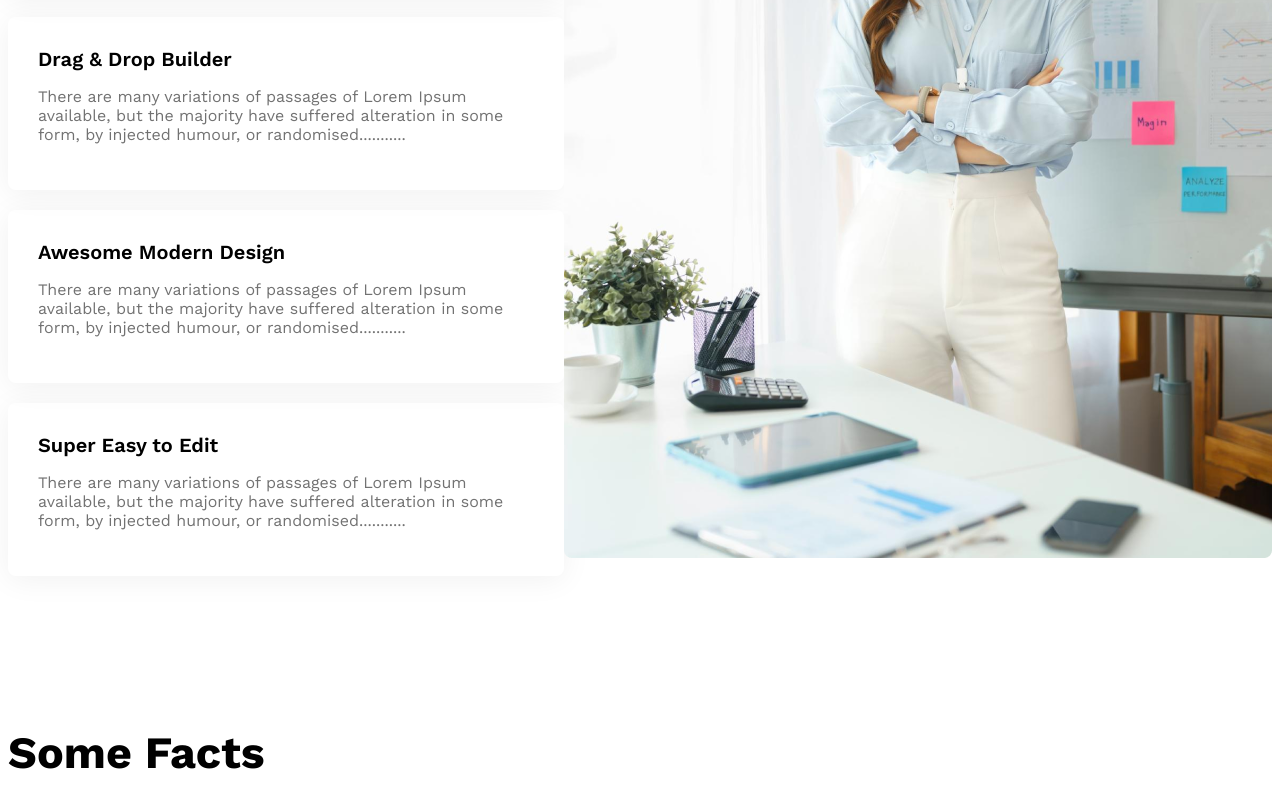
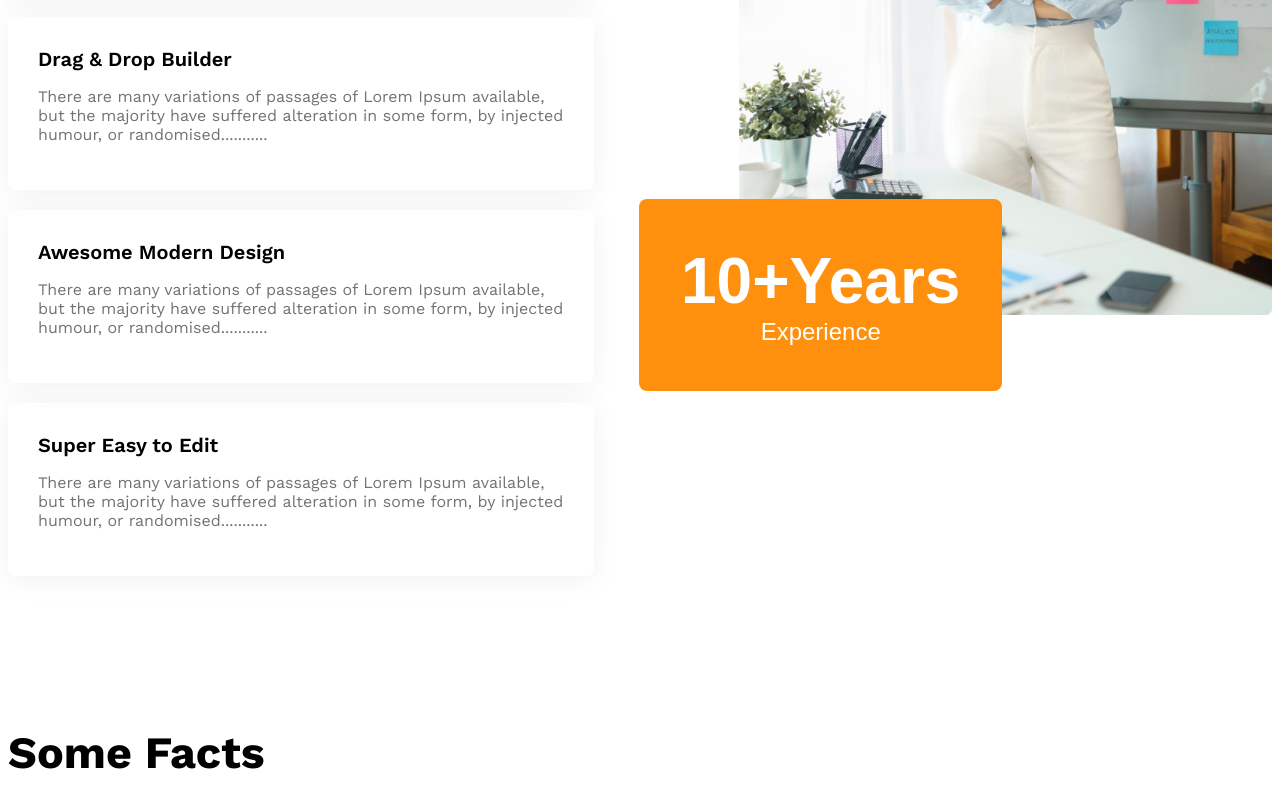
Before and after one commit to Jollypru/G3-architects-website, a plain HTML site: page index.html in a window 1280 px wide. Shown: the part 2608-3401 px from the top of the page. Drawn offline with nearby package versions, Linux system fonts and the light colour scheme.

Commit message:
added experience badge and made responsive features section

```diff
--- a/index.html
+++ b/index.html
@@ -69,8 +69,13 @@
                     <p class="feature-card-description dark-3">There are many variations of passages of Lorem Ipsum available, but the majority have suffered alteration in some form, by injected humour, or randomised...........</p>
                 </div>
             </div>
-            <div class="image">
+            <div class="featured-image">
                 <img src="./images/architect.png" alt="">
+                <button id="experience-badge" class="btn-primary">
+                    <span id="experience-years">10+Years</span>
+                    <br>
+                    <span>Experience</span>
+                </button>
             </div>
         </section>
 
--- a/styles/architect.css
+++ b/styles/architect.css
@@ -107,7 +107,7 @@ main > section{
   }
   .features{
     display: flex;
-    justify-content: space-between;
+    gap: 145px;
   }
   .features-content{
     max-width: 586px;
@@ -121,10 +121,23 @@ main > section{
   .feature-card .feature-card-title{
     font-weight: 600;
     font-size: 1.25rem;
-    margin-top: 0;
-    margin-bottom: 0;
+    margin-top: 0px;
+    margin-bottom: 0px;
   }
-
+  .featured-image img{
+    width: 100%;
+  }
+  #experience-badge{
+    padding: 45px 42px;
+    font-size: 1.5rem;
+    font-weight: 500;
+    margin-left: -100px;
+    margin-top: -120px;
+  }
+  #experience-years{
+    font-size: 4rem;
+    font-weight: 700;
+  }
   /* some facts section styles */
   .facts-container{
     display: grid;
@@ -190,7 +203,7 @@ main > section{
   } */
   /* responsive design styles */
   @media screen and (max-width: 576px) {
-    .navbar, .nav-links, .teams{
+    .navbar, .nav-links, .teams, .features{
         flex-direction: column;
     }
     .team-img-container{
@@ -209,10 +222,14 @@ main > section{
       gap: 50px;
       justify-items: center;
     }
+    #experience-badge{
+      margin-left: 20px;
+      margin-top: 20px;
+    }
   }
   /* responsive for medium device */
   @media screen and (min-width: 576px) and (max-width:992px) {
-    .teams{
+    .teams, .features{
         flex-direction: column;
     }
     .Our-features{
@@ -228,4 +245,8 @@ main > section{
       gap: 50px;
       justify-items: center;
     }
+    #experience-badge{
+      margin-left: 50px;
+      margin-top: 20px;
+    }
   }
```
